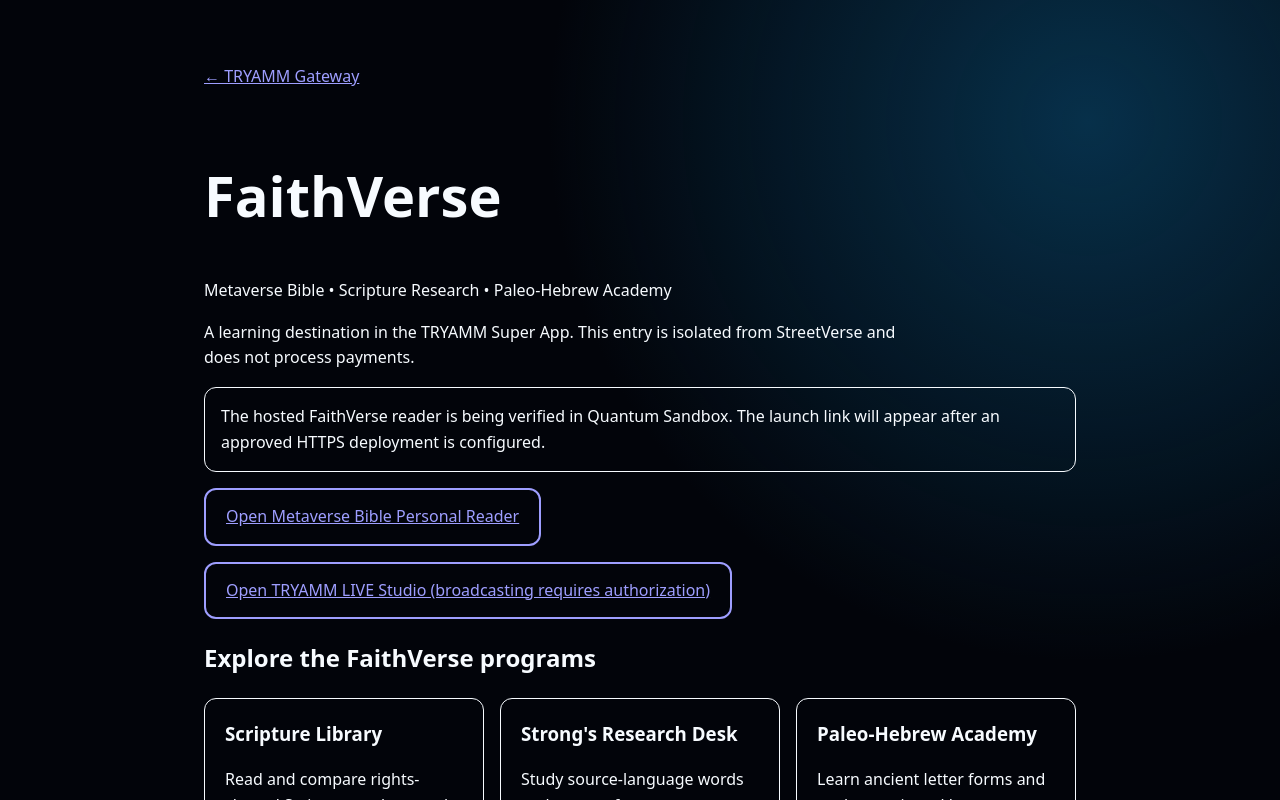
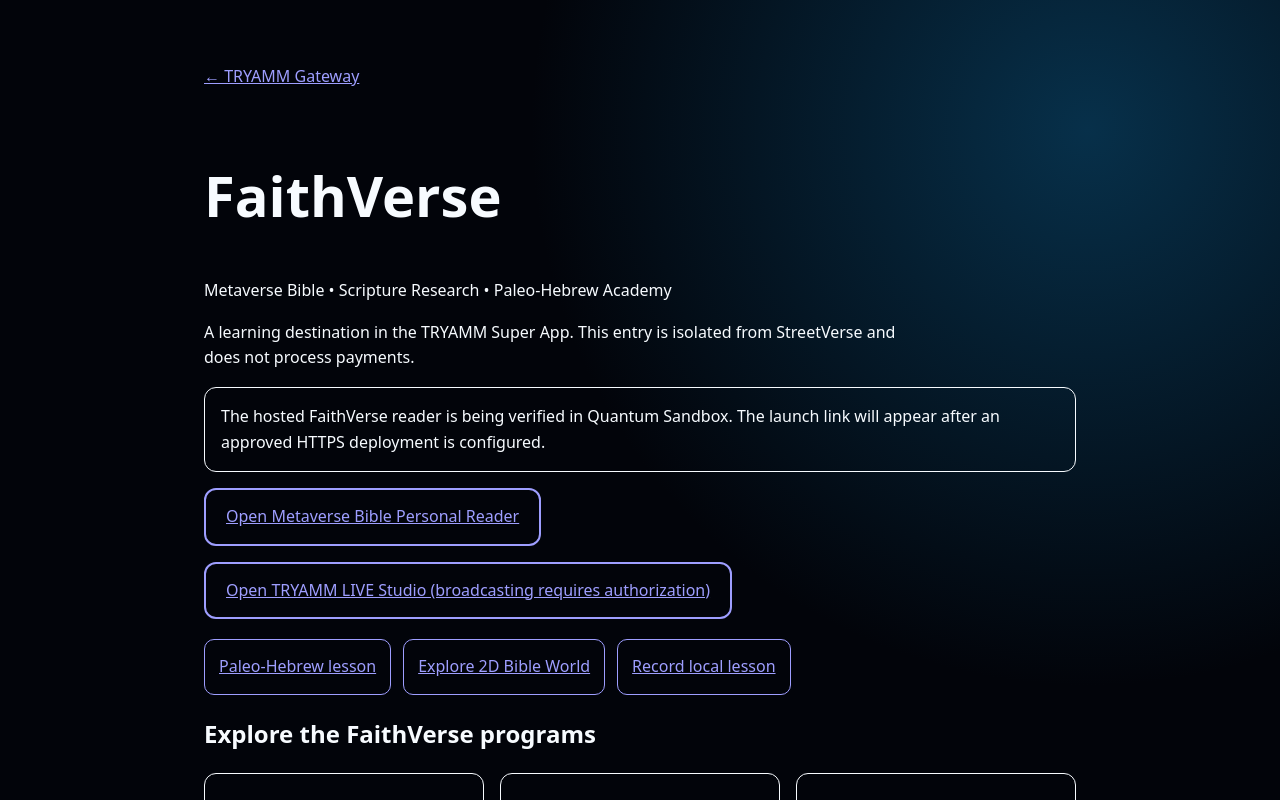
Before and after one commit to jgoldie1/amm-platform, a Next.js app: page /faithverse in a window 1280 px wide. Shown: the top 800 px of the page. Built offline with nearby package versions, Linux system fonts and the light colour scheme.

Commit message:
Link FaithVerse academy world navigator and local recording from entry

```diff
--- a/app/faithverse/page.tsx
+++ b/app/faithverse/page.tsx
@@ -36,6 +36,11 @@ export default function FaithVersePage() {
       )}
       <p><a href="/faithverse/reader" style={{display:"inline-block",padding:"14px 20px",border:"2px solid currentColor",borderRadius:12}}>Open Metaverse Bible Personal Reader</a></p>
       <p><a href="/faithverse/live" style={{display:"inline-block",padding:"14px 20px",border:"2px solid currentColor",borderRadius:12}}>Open TRYAMM LIVE Studio (broadcasting requires authorization)</a></p>
+      <nav aria-label="FaithVerse learning and media" style={{display:'flex',flexWrap:'wrap',gap:12,marginTop:20}}>
+        <a href="/faithverse/academy" style={{padding:14,border:'1px solid currentColor',borderRadius:10}}>Paleo-Hebrew lesson</a>
+        <a href="/faithverse/world" style={{padding:14,border:'1px solid currentColor',borderRadius:10}}>Explore 2D Bible World</a>
+        <a href="/faithverse/record" style={{padding:14,border:'1px solid currentColor',borderRadius:10}}>Record local lesson</a>
+      </nav>
       <h2>Explore the FaithVerse programs</h2>
       <div style={{display:'grid',gridTemplateColumns:'repeat(auto-fit,minmax(240px,1fr))',gap:16}}>
         {spaces.map(([name,description])=>(
```
